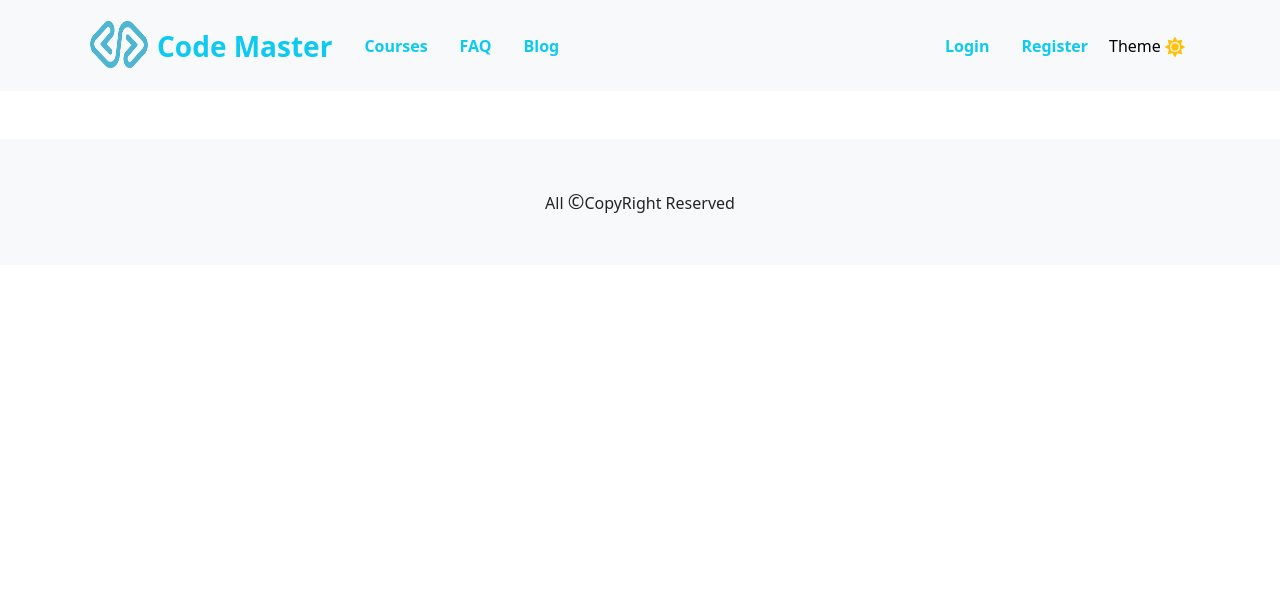
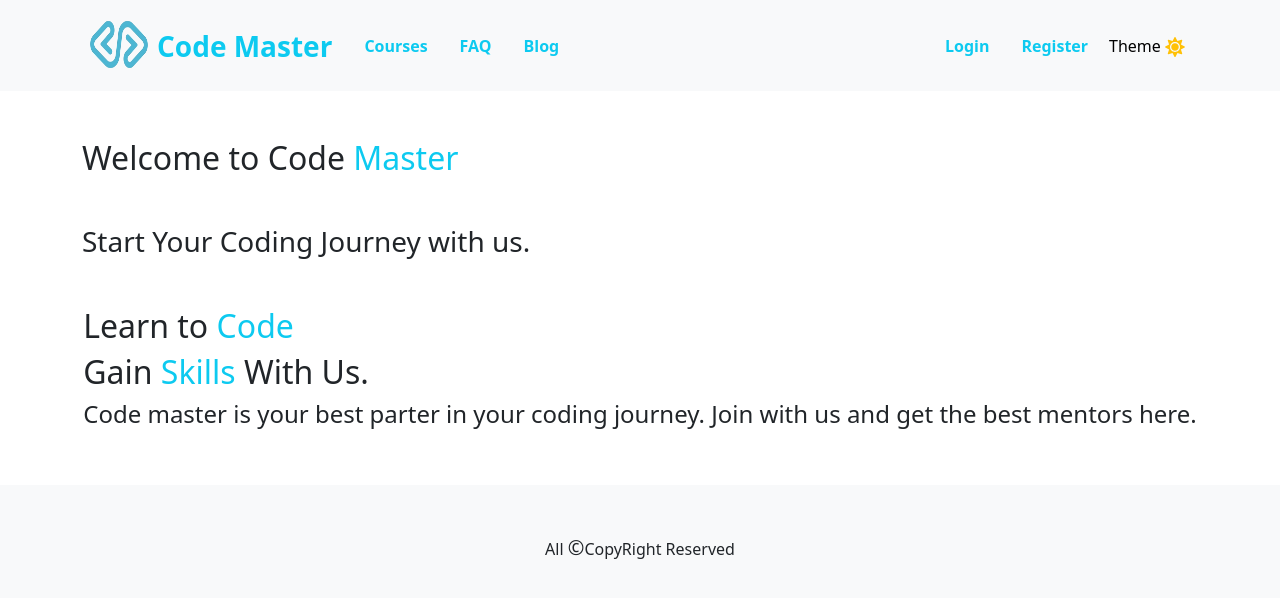
Before and after one commit to Tanvir-kabir-Rahib/code-master, a React (Create React App) app: page / in a window 1280 px wide. Shown: the top 598 px of the page. Built offline with nearby package versions, Linux system fonts and the light colour scheme; no server answers.

Commit message:
firebase hosting done

```diff
--- a/src/Components/Home/Home.js
+++ b/src/Components/Home/Home.js
@@ -1,10 +1,26 @@
 import React from 'react';
+import { Container } from 'react-bootstrap';
 
 const Home = () => {
     return (
-        <div>
+        <Container>
+            <h2 className='mb-5'>Welcome to Code <span className='text-info'>Master</span></h2>
+            <div>
+                <h3>
+                Start Your Coding Journey with us.
+                </h3>
+                <div className='d-flex my-5'>
+                    <div className="mx-auto">
+                        <h2>Learn to <span className='text-info'>Code</span></h2>
+                        <h2>Gain <span className='text-info'>Skills</span> With Us.</h2>
+                        <h4>Code master is your best parter in your coding journey. Join with us and get the best mentors here.</h4>
+                    </div>
+                    <div>
 
-        </div>
+                    </div>
+                </div>
+            </div>
+        </Container>
     );
 };
 
```
Also changed, not shown: firebase.json (added), 1 other file (tests, documents, lock files or other folders).
